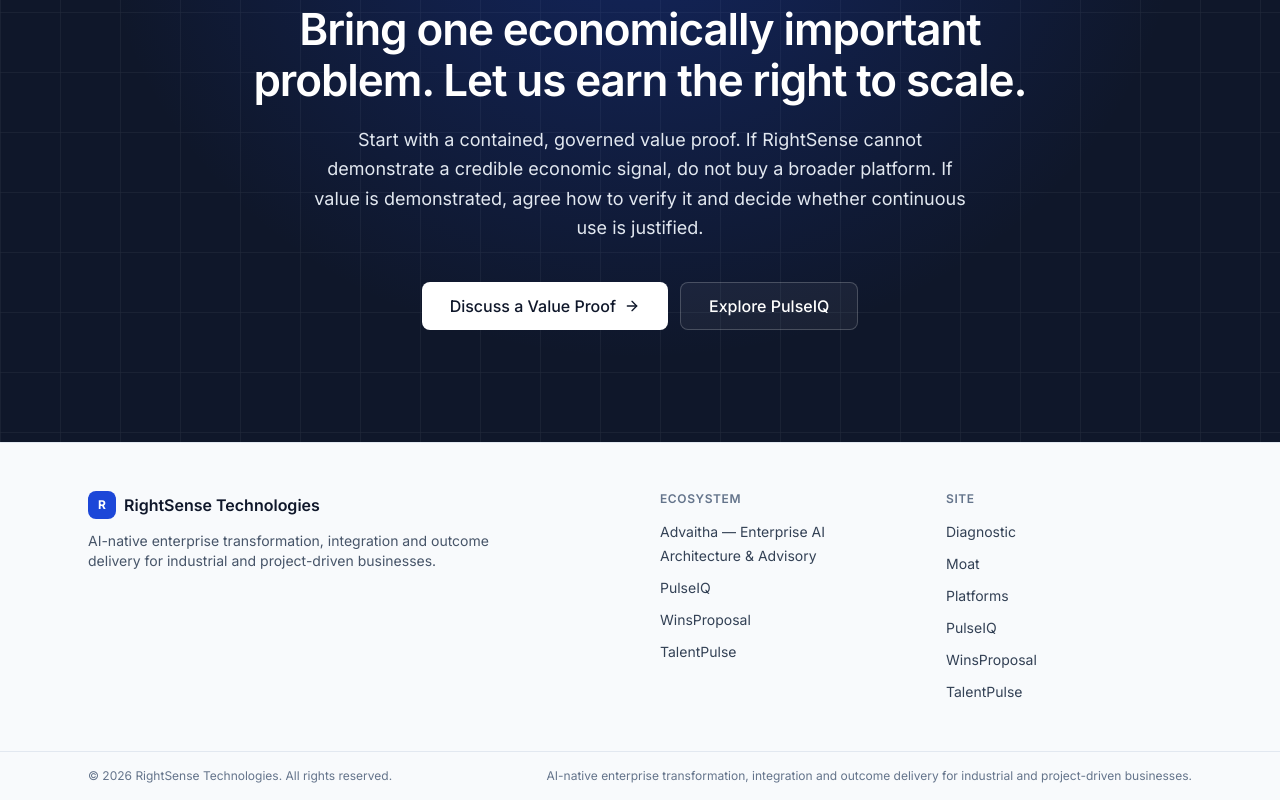
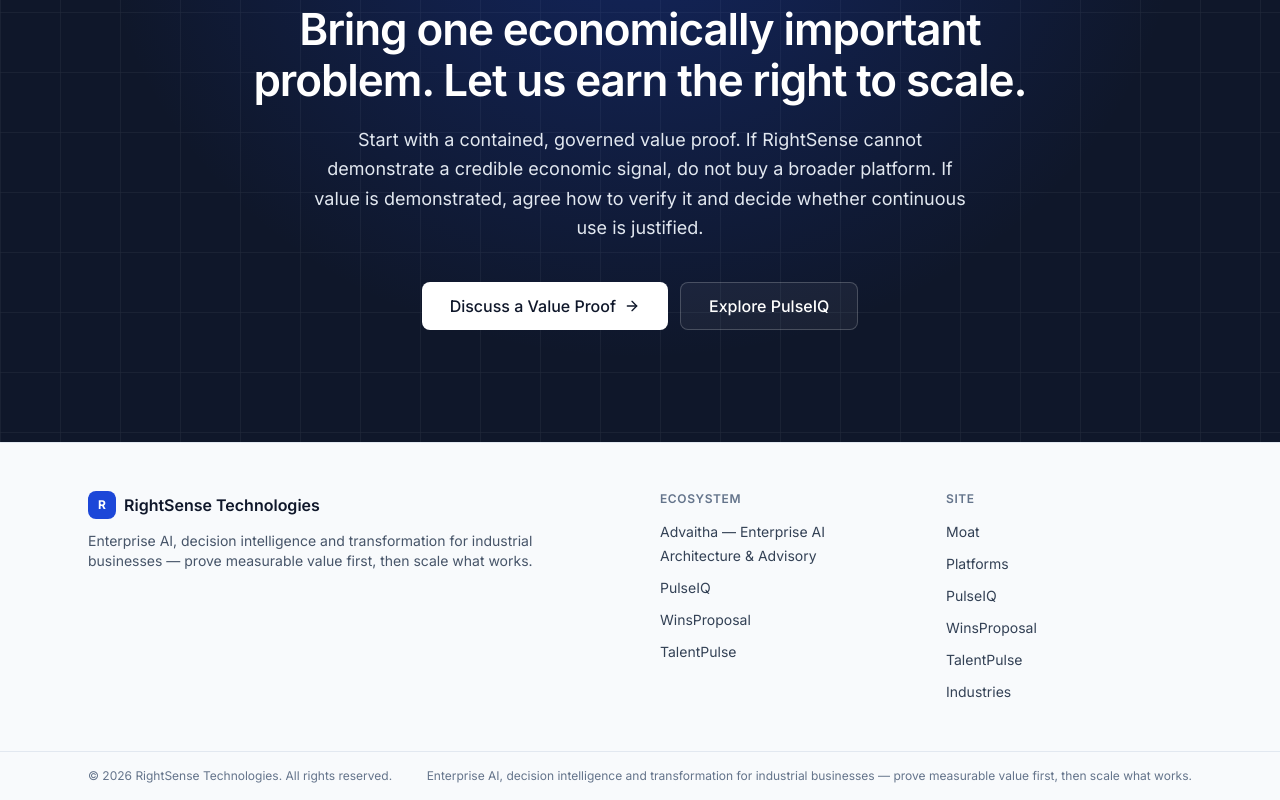
Before and after one commit to mohan69/RightSense, a Next.js app: page / in a window 1280 px wide. Shown: the part 8394-9194 px from the top of the page. Built offline with nearby package versions, Linux system fonts and the light colour scheme.

Commit message:
Align footer with proof-first market story

```diff
--- a/src/components/layout/Footer.tsx
+++ b/src/components/layout/Footer.tsx
@@ -2,7 +2,11 @@
 import { ecosystemAdvaitha, siteConfig, platforms, primaryNav } from "@/lib/content";
 
 const parentDescription =
-  "AI-native enterprise transformation, integration and outcome delivery for industrial and project-driven businesses.";
+  "Enterprise AI, decision intelligence and transformation for industrial businesses — prove measurable value first, then scale what works.";
+
+const siteLinks = primaryNav.filter(
+  (item) => item.href !== "/" && item.href !== "/48-hour-diagnostic" && item.href !== "/assessment"
+).slice(0, 6);
 
 export function Footer() {
   const year = new Date().getFullYear();
@@ -10,60 +14,35 @@
     <footer className="border-t border-line bg-canvas">
       <div className="mx-auto max-w-6xl px-6 py-12 grid gap-10 md:grid-cols-4">
         <div className="md:col-span-2">
-          <Link
-            href="/"
-            className="flex items-center gap-2 font-semibold text-ink-900"
-          >
-            <span className="inline-flex h-7 w-7 items-center justify-center rounded-md bg-brand-600 text-white text-xs font-bold">
-              R
-            </span>
+          <Link href="/" className="flex items-center gap-2 font-semibold text-ink-900">
+            <span className="inline-flex h-7 w-7 items-center justify-center rounded-md bg-brand-600 text-white text-xs font-bold">R</span>
             <span>{siteConfig.name}</span>
           </Link>
-          <p className="mt-3 max-w-md text-sm text-ink-600">
-            {parentDescription}
-          </p>
+          <p className="mt-3 max-w-md text-sm text-ink-600">{parentDescription}</p>
         </div>
 
         <div>
           <h4 className="text-xs font-semibold uppercase tracking-wider text-ink-500">Ecosystem</h4>
           <ul className="mt-3 space-y-2">
-            <li><a href={ecosystemAdvaitha.href} target="_blank" rel="noreferrer" className="text-sm text-ink-700 hover:text-ink-900">{ecosystemAdvaitha.name} — {ecosystemAdvaitha.summary}</a></li>
+            <li><a href={ecosystemAdvaitha.href} target="_blank" rel="noreferrer" className="text-sm text-ink-700 hover:text-ink-900">Advaitha — Enterprise AI Architecture & Advisory</a></li>
             {platforms.map((p) => (
-              <li key={p.href}>
-                <Link
-                  href={p.href}
-                  className="text-sm text-ink-700 hover:text-ink-900"
-                >
-                  {p.name}
-                </Link>
-              </li>
+              <li key={p.href}><Link href={p.href} className="text-sm text-ink-700 hover:text-ink-900">{p.name}</Link></li>
             ))}
           </ul>
         </div>
 
         <div>
-          <h4 className="text-xs font-semibold uppercase tracking-wider text-ink-500">
-            Site
-          </h4>
+          <h4 className="text-xs font-semibold uppercase tracking-wider text-ink-500">Site</h4>
           <ul className="mt-3 space-y-2">
-            {primaryNav.slice(1, 7).map((item) => (
-              <li key={item.href}>
-                <Link
-                  href={item.href}
-                  className="text-sm text-ink-700 hover:text-ink-900"
-                >
-                  {item.label}
-                </Link>
-              </li>
+            {siteLinks.map((item) => (
+              <li key={item.href}><Link href={item.href} className="text-sm text-ink-700 hover:text-ink-900">{item.label}</Link></li>
             ))}
           </ul>
         </div>
       </div>
       <div className="border-t border-line">
         <div className="mx-auto max-w-6xl px-6 py-4 flex flex-col sm:flex-row items-center justify-between gap-2 text-xs text-ink-500">
-          <p>
-            © {year} {siteConfig.name}. All rights reserved.
-          </p>
+          <p>© {year} {siteConfig.name}. All rights reserved.</p>
           <p>{parentDescription}</p>
         </div>
       </div>
```
